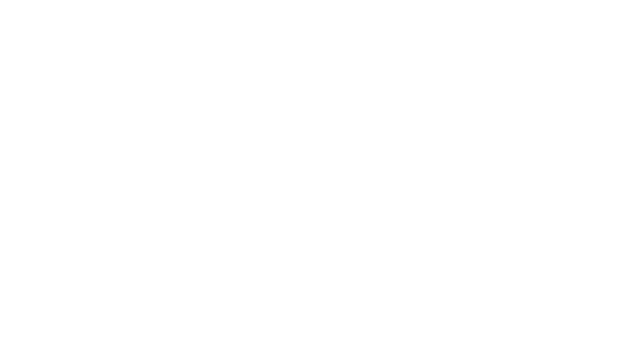
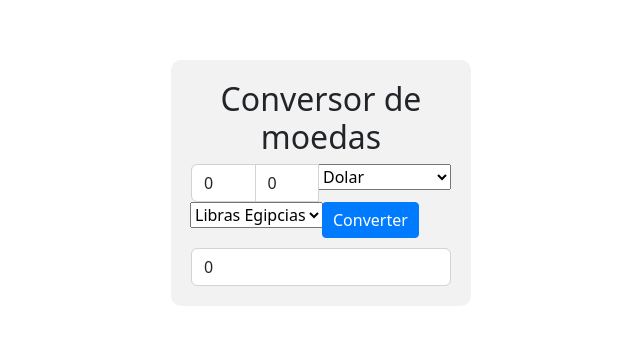
Before and after one commit to Murilo-Baron/Prova-angular, an Angular app: page / in a window 1280 px wide. Shown: the part 217-562 px from the top of the page, without its empty margins (319-959 px from the left). Built offline with nearby package versions, Linux system fonts and the light colour scheme.

Commit message:
it works

```diff
--- a/src/app/conversor/conversor.component.html
+++ b/src/app/conversor/conversor.component.html
@@ -3,13 +3,15 @@
     <h2>Conversor de moedas</h2>
     <div class="input-group">
       <input type="number" [(ngModel)]="valor" name="valor" id="valor" class="form-control" placeholder="Insira um valor">
-      <div class="input-group-append">
+      <input type="number" [(ngModel)]="ValCambio" name="ValCambio" id="ValCambio" class="form-control" placeholder="Insira o valor do cambio">
+    <div class="input-group-append">
         <select [(ngModel)]="unidadeDe" name="unidadeDe" id="unidadeDe" class="custom-select">
           <option value="R$">Reais</option>
           <option value="US$">Dolar</option>
           <option value="£">Libras Egipcias</option>
         </select>
       </div>
+
       <div class="input-group-append">
         <select [(ngModel)]="unidadePara" name="unidadePara" id="unidadePara" class="custom-select">
           <option value="R$">Reais</option>
@@ -18,11 +20,8 @@
         </select>
       </div>
 
-      <div class = "imput-group-append">
-        <imput type="number" [(ngModel)]
-      </div>
       <div class="input-group-append">
-        <button (click)="resultado = converter(valor, unidadeDe, unidadePara)" class="btn btn-primary">Converter</button>
+        <button (click)="resultado = converter(valor, unidadeDe, unidadePara, ValCambio)" class="btn btn-primary">Converter</button>
       </div>
     </div>
     <input type="text" class="form-control result-box" readonly [(ngModel)]="resultado" name="resultado" id="resultado" placeholder="Resultado">
--- a/src/app/conversor/conversor.component.ts
+++ b/src/app/conversor/conversor.component.ts
@@ -20,22 +20,20 @@
     this.ValCambio = 0;
   }
 
-  cambio
 
-
-  converter(valor: number, unidadeDe: string, unidadePara: string) {
+  converter(valor: number, unidadeDe: string, unidadePara: string, ValCambio: number) {
     if (unidadeDe === 'R$' && unidadePara === 'US$') {
-      return valor * 5.30;
+      return valor * ValCambio;
     } else if (unidadeDe === 'US$' && unidadePara === 'R$') {
-      return valor * 5.30;
+      return valor * ValCambio;
     } else if (unidadeDe === 'R$' && unidadePara === '£') {
-      return valor * 6.11;
+      return valor * ValCambio;
     } else if (unidadeDe === '£' && unidadePara === 'R$') {
-      return valor * 0.16;
+      return valor * ValCambio;
     } else if (unidadeDe === 'US$' && unidadePara === '£') {
-      return valor * 30.90;
+      return valor * ValCambio;
     } else if (unidadeDe === '£' && unidadePara === 'US$') {
-      return valor * 0.032;
+      return valor * ValCambio;
     } else {
       return valor;
     }
```
